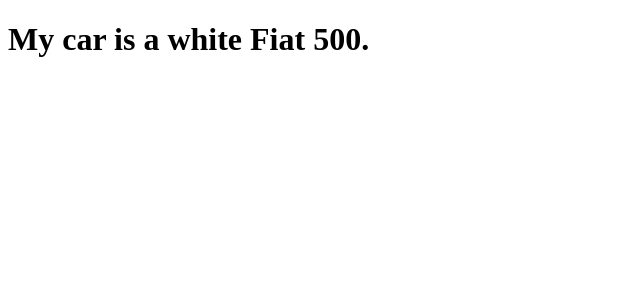
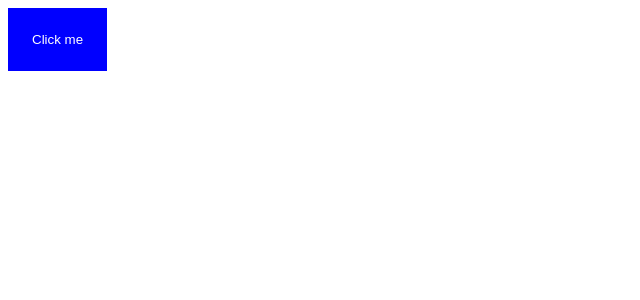
Before and after one commit to RommelAgasa/React, a React (Vite) app in the folder my-react-app/: page / in a window 1280 px wide. Shown: the top 300 px of the page, without its empty margins (0-640 px from the left). Built offline with nearby package versions, Linux system fonts and the light colour scheme.

Commit message:
learned className, expression attributes, camelCase event attributes, boolean attributes, and  style attributes

```diff
--- a/my-react-app/src/main.jsx
+++ b/my-react-app/src/main.jsx
@@ -16,8 +16,6 @@
 )
 
 const myElement1 = React.createElement('h1', {}, 'I do not use JSX!');
-
-
 
 function kwtohp(kw){
   return kw * 1.36;
@@ -44,6 +42,25 @@
 }
 
 
+function Bike(){
+  const myFunc = () => {
+    alert('Hello World');
+  };
+
+  const myStyles = {
+    backgroundColor: "blue",
+    padding: "24px",
+    color: "white",
+    border: "none",
+  }
+
+  return (
+    <button style={myStyles} onClick={myFunc}>Click me</button>
+  );
+
+}
+
+
 createRoot(document.getElementById('root')).render(
-  <Car/>
+  <Bike />
 )
```
